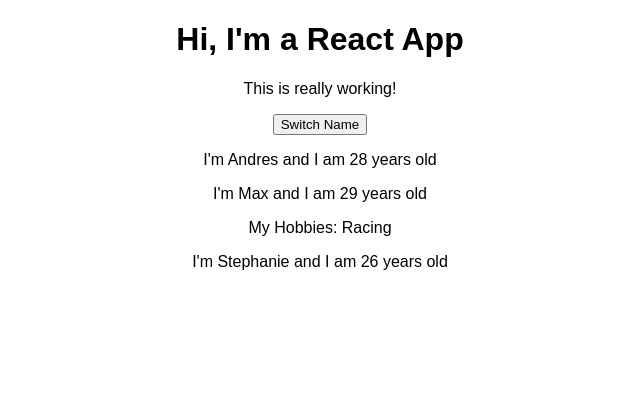
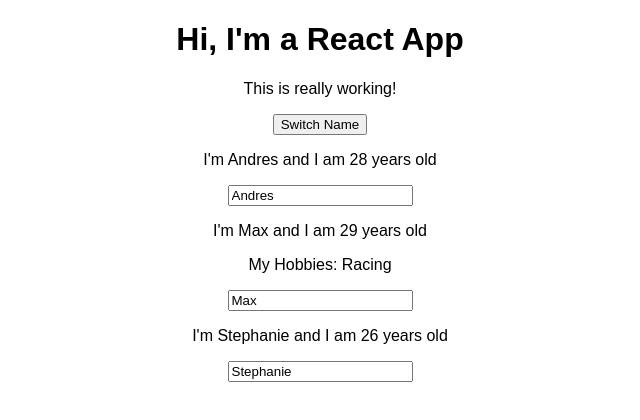
Before and after one commit to Simbaxo/React-Complete-Guide, a React (Create React App) app: page / in a window 1280 px wide. Shown: the top 420 px of the page, without its empty margins (320-960 px from the left). Built offline with nearby package versions, Linux system fonts and the light colour scheme.

Commit message:
Adding Two Way Binding

```diff
--- a/src/App.js
+++ b/src/App.js
@@ -24,6 +24,16 @@
     } )
   }
 
+  nameChangedHandler = (event) => {
+    this.setState( {
+      persons: [
+        { name: 'Andresito', age: 28},
+        { name: event.target.value, age: 29},
+        { name: 'Stephanie', age: 26}
+      ]
+    } )
+  }
+
   render() {
     return (
       <div className="App">
@@ -36,7 +46,8 @@
         <Person
           name={this.state.persons[1].name}
           age={this.state.persons[1].age}
-          click={this.switchNameHandler.bind(this, 'Lisa')}>
+          click={this.switchNameHandler.bind(this, 'Lisa')}
+          changed={this.nameChangedHandler} >
             My Hobbies: Racing
         </Person>
         <Person
--- a/src/Person/Person.js
+++ b/src/Person/Person.js
@@ -5,6 +5,7 @@
     <div>
       <p onClick={props.click}>I'm {props.name} and I am {props.age} years old</p>
       <p>{props.children}</p>
+      <input type="text" onChange={props.changed} value={props.name}/>
     </div>
   )
 }
```
